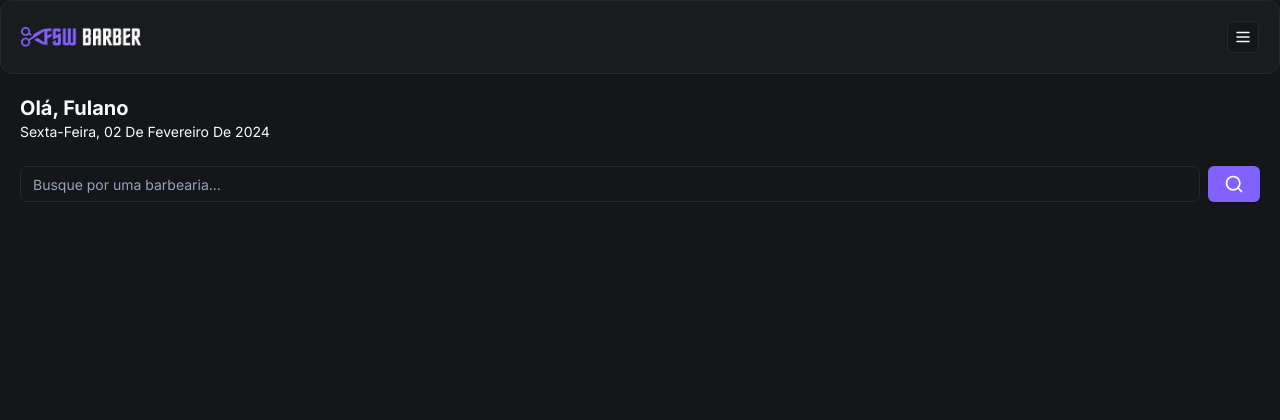
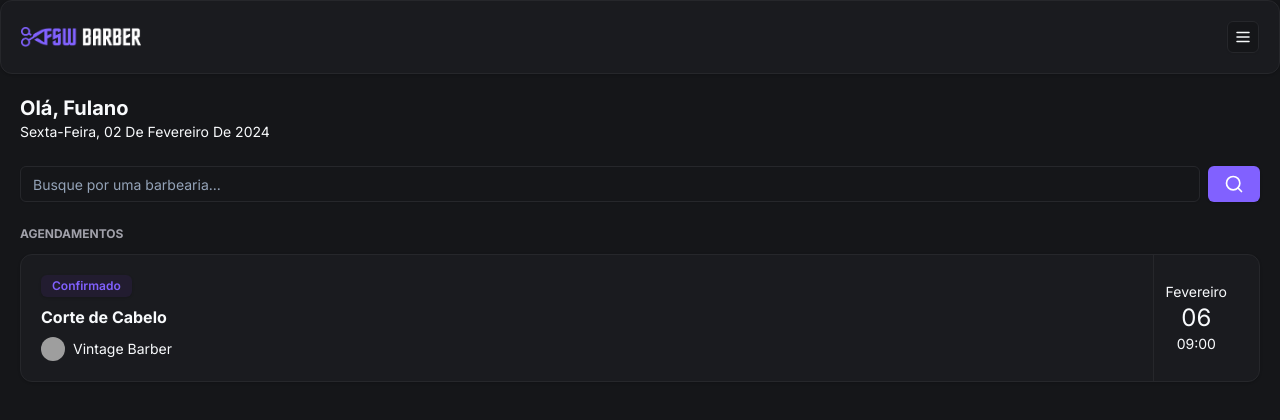
Before and after one commit to victorVHRF/fullstackweek-barber, a Next.js app: page / in a window 1280 px wide. Shown: the top 420 px of the page. Built offline with nearby package versions, Linux system fonts and the light colour scheme; grey boxes are pictures that could not be loaded.

Commit message:
feat: adicionado componente inicial de agendamentos

```diff
--- a/app/(home)/page.tsx
+++ b/app/(home)/page.tsx
@@ -1,5 +1,6 @@
 import { format } from "date-fns";
 import { ptBR } from "date-fns/locale/pt-BR";
+import { BookingItem } from "../_components/booking-item";
 import { Header } from "../_components/header";
 import { Search } from "./_components/search";
 
@@ -19,6 +20,11 @@
       <div className="px-5 mt-6">
         <Search />
       </div>
+
+      <div className="px-5 mt-6">
+        <h2 className="text-xs uppercase text-zinc-400 font-bold mb-3">Agendamentos</h2>
+        <BookingItem />
+      </div>
     </div>
   );
 }
--- /dev/null
+++ b/app/_components/booking-item.tsx
@@ -0,0 +1,32 @@
+import { Avatar, AvatarFallback, AvatarImage } from "./ui/avatar";
+import { Badge } from "./ui/badge";
+import { Card, CardContent } from "./ui/card";
+
+export function BookingItem() {
+  return (
+    <Card>
+      <CardContent className="flex justify-between p-5 py-0">
+        <div className="flex flex-col gap-2 py-5">
+          <Badge className="bg-[#221C30] text-primary w-fit hover:bg-[#221C30]">Confirmado</Badge>
+          <h2 className="font-bold">Corte de Cabelo</h2>
+
+          <div className="flex items-center gap-2">
+            <Avatar className="w-6 h-6">
+              <AvatarImage src="https://utfs.io/f/c97a2dc9-cf62-468b-a851-bfd2bdde775f-16p.png"/>
+              <AvatarFallback>A</AvatarFallback>
+            </Avatar>
+
+            <h3 className="text-sm">Vintage Barber</h3>
+          </div>
+        </div>
+
+        <div className="flex flex-col items-center justify-center px-3 border-l border-solid border-secondary">
+          <p className="text-sm">Fevereiro</p>
+          <p className="text-2xl">06</p>
+          <p className="text-sm">09:00</p>
+
+        </div>
+      </CardContent>
+    </Card>
+  )
+}
--- /dev/null
+++ b/app/_components/ui/avatar.tsx
@@ -0,0 +1,50 @@
+"use client"
+
+import * as React from "react"
+import * as AvatarPrimitive from "@radix-ui/react-avatar"
+
+import { cn } from "@/app/_lib/utils"
+
+const Avatar = React.forwardRef<
+  React.ElementRef<typeof AvatarPrimitive.Root>,
+  React.ComponentPropsWithoutRef<typeof AvatarPrimitive.Root>
+>(({ className, ...props }, ref) => (
+  <AvatarPrimitive.Root
+    ref={ref}
+    className={cn(
+      "relative flex h-10 w-10 shrink-0 overflow-hidden rounded-full",
+      className
+    )}
+    {...props}
+  />
+))
+Avatar.displayName = AvatarPrimitive.Root.displayName
+
+const AvatarImage = React.forwardRef<
+  React.ElementRef<typeof AvatarPrimitive.Image>,
+  React.ComponentPropsWithoutRef<typeof AvatarPrimitive.Image>
+>(({ className, ...props }, ref) => (
+  <AvatarPrimitive.Image
+    ref={ref}
+    className={cn("aspect-square h-full w-full", className)}
+    {...props}
+  />
+))
+AvatarImage.displayName = AvatarPrimitive.Image.displayName
+
+const AvatarFallback = React.forwardRef<
+  React.ElementRef<typeof AvatarPrimitive.Fallback>,
+  React.ComponentPropsWithoutRef<typeof AvatarPrimitive.Fallback>
+>(({ className, ...props }, ref) => (
+  <AvatarPrimitive.Fallback
+    ref={ref}
+    className={cn(
+      "flex h-full w-full items-center justify-center rounded-full bg-muted",
+      className
+    )}
+    {...props}
+  />
+))
+AvatarFallback.displayName = AvatarPrimitive.Fallback.displayName
+
+export { Avatar, AvatarImage, AvatarFallback }
--- /dev/null
+++ b/app/_components/ui/badge.tsx
@@ -0,0 +1,36 @@
+import * as React from "react"
+import { cva, type VariantProps } from "class-variance-authority"
+
+import { cn } from "@/app/_lib/utils"
+
+const badgeVariants = cva(
+  "inline-flex items-center rounded-md border px-2.5 py-0.5 text-xs font-semibold transition-colors focus:outline-none focus:ring-2 focus:ring-ring focus:ring-offset-2",
+  {
+    variants: {
+      variant: {
+        default:
+          "border-transparent bg-primary text-primary-foreground shadow hover:bg-primary/80",
+        secondary:
+          "border-transparent bg-secondary text-secondary-foreground hover:bg-secondary/80",
+        destructive:
+          "border-transparent bg-destructive text-destructive-foreground shadow hover:bg-destructive/80",
+        outline: "text-foreground",
+      },
+    },
+    defaultVariants: {
+      variant: "default",
+    },
+  }
+)
+
+export interface BadgeProps
+  extends React.HTMLAttributes<HTMLDivElement>,
+    VariantProps<typeof badgeVariants> {}
+
+function Badge({ className, variant, ...props }: BadgeProps) {
+  return (
+    <div className={cn(badgeVariants({ variant }), className)} {...props} />
+  )
+}
+
+export { Badge, badgeVariants }
--- a/package.json
+++ b/package.json
@@ -13,6 +13,7 @@
   },
   "dependencies": {
     "@prisma/client": "5.8.1",
+    "@radix-ui/react-avatar": "^1.0.4",
     "@radix-ui/react-icons": "^1.3.0",
     "@radix-ui/react-slot": "^1.0.2",
     "class-variance-authority": "^0.7.0",
```
Also changed, not shown: 1 other file (tests, documents, lock files or other folders).
